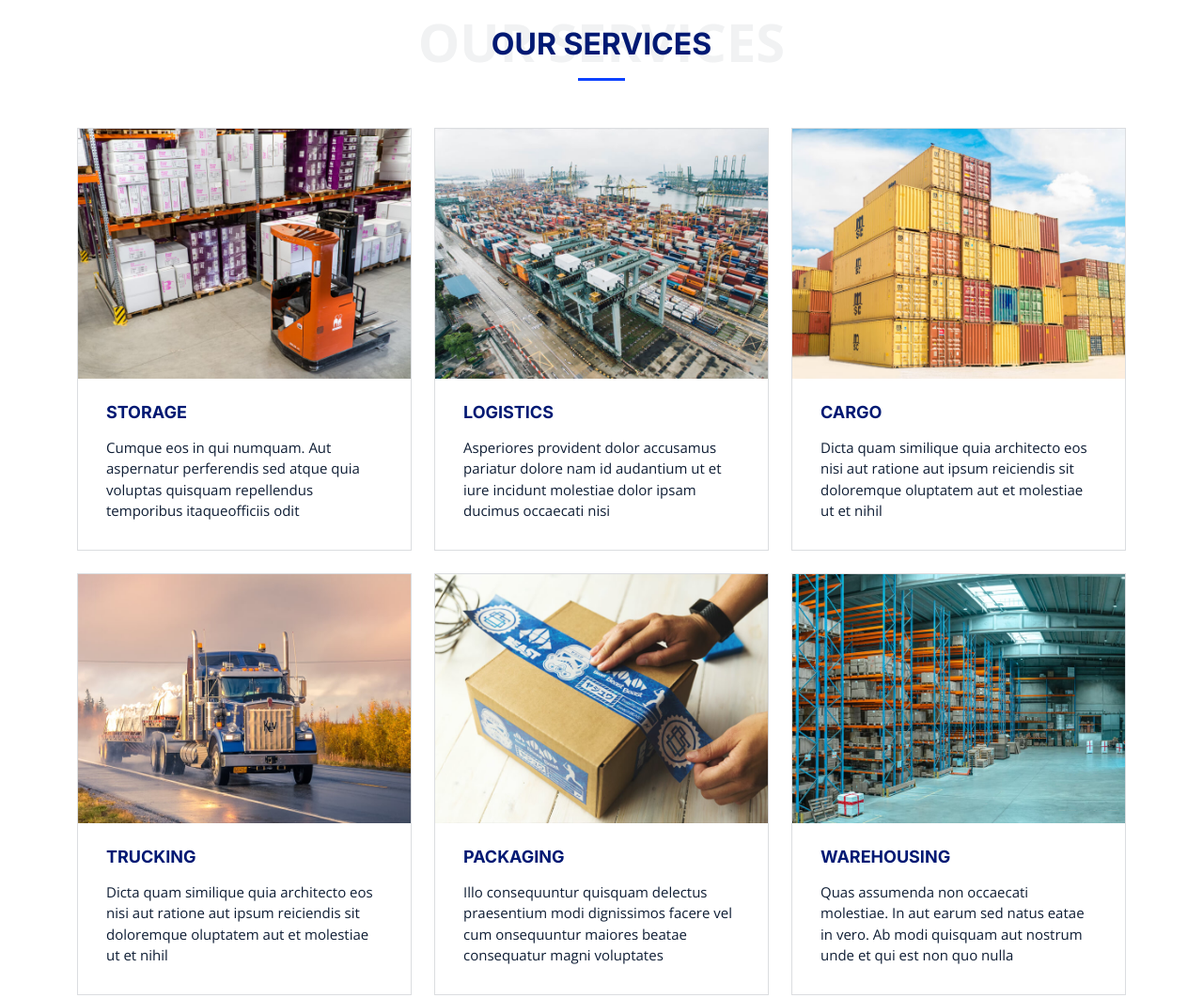
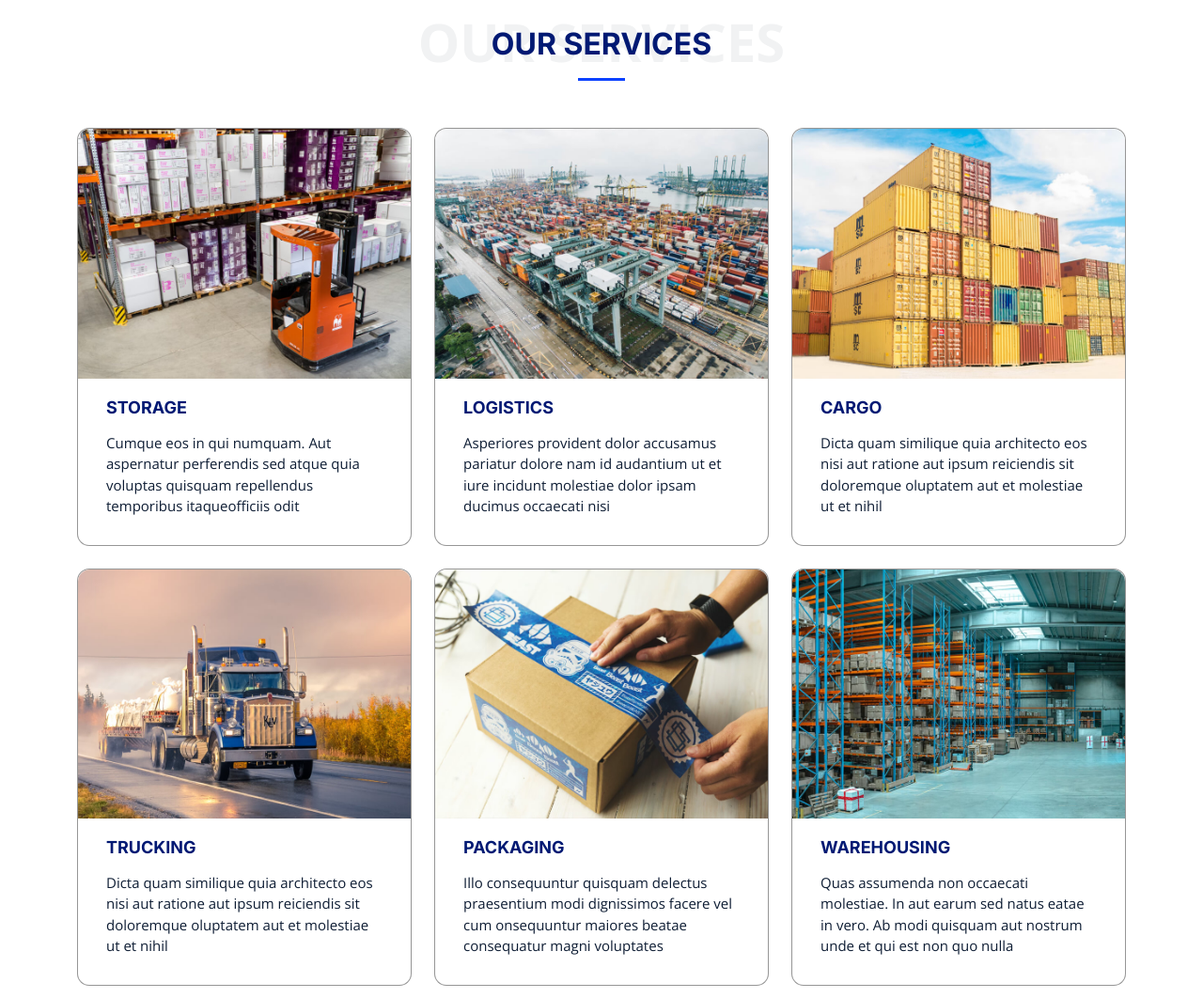
Before and after one commit to Terry0101Stannard/Group_Project_01, a plain HTML site: page index.html in a window 1280 px wide. Shown: the part 1640-2702 px from the top of the page at 94% size. Drawn offline with nearby package versions, Linux system fonts and the light colour scheme.

Commit message:
Radius around images on security page

```diff
--- a/assets/css/main.css
+++ b/assets/css/main.css
@@ -758,21 +758,21 @@ section {
 # Services Section
 --------------------------------------------------------------*/
 .services .card {
-  border: 1px solid rgba(14, 29, 52, 0.15);
+  border: 0.5px solid rgba(0, 0, 0, 0.411);
   background: #fff;
   position: relative;
-  border-radius: 0;
+  border-radius: 13px;
   height: 100%;
 }
 
 .services .card .card-img {
   overflow: hidden;
-  margin-bottom: 15px;
-  border-radius: 0;
+  margin-bottom: 10px;
+  border-radius: 13px 13px 0px 0px;
 }
 
 .services .card .card-img img {
-  transition: 0.3s ease-in-out;
+  transition: 0.4s ease-in-out;
 }
 
 .services .card h3 {
```
